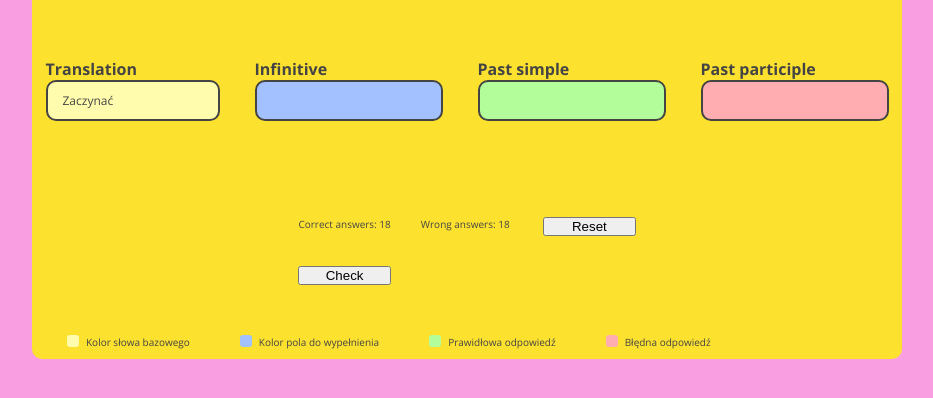
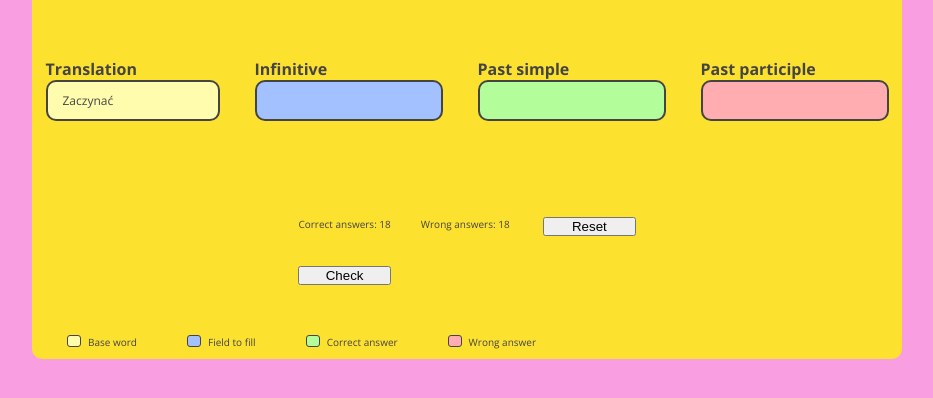
Before and after one commit to danielkuciej/irregular-verbs, a plain HTML site: page index.html in a window 1280 px wide. Shown: the part 276-674 px from the top of the page, without its empty margins (173-1106 px from the left). Drawn offline with nearby package versions, Linux system fonts and the light colour scheme.

Commit message:
Change legend dimensions, add border and translete to english

```diff
--- a/index.html
+++ b/index.html
@@ -47,19 +47,19 @@
       <div class="legend">
         <div class="color">
           <p class="color-1"></p>
-          <p class="legend-text">Kolor słowa bazowego</p>
+          <p class="legend-text">Base word</p>
         </div>
         <div class="color">
           <p class="color-2"></p>
-          <p class="legend-text">Kolor pola do wypełnienia</p>
+          <p class="legend-text">Field to fill</p>
         </div>
         <div class="color">
           <p class="color-3"></p>
-          <p class="legend-text">Prawidłowa odpowiedź</p>
+          <p class="legend-text">Correct answer</p>
         </div>
         <div class="color">
           <p class="color-4"></p>
-          <p class="legend-text">Błędna odpowiedź</p>
+          <p class="legend-text">Wrong answer</p>
         </div>
       </div>
     </section>
--- a/style.css
+++ b/style.css
@@ -102,29 +102,33 @@ h4 {
 }
 
 .color-1 {
-  width: 12px;
+  width: 14px;
   height: 12px;
   border-radius: 3px;
+  border: 1px solid #444;
   background-color: var(--color-3);
 }
 
 .color-2 {
-  width: 12px;
+  width: 14px;
   height: 12px;
   border-radius: 3px;
+  border: 1px solid #444;
   background-color: var(--color-4);
 }
 
 .color-3 {
-  width: 12px;
+  width: 14px;
   height: 12px;
   border-radius: 3px;
+  border: 1px solid #444;
   background-color: var(--color-5);
 }
 
 .color-4 {
-  width: 12px;
+  width: 14px;
   height: 12px;
   border-radius: 3px;
+  border: 1px solid #444;
   background-color: var(--color-6);
 }
```
